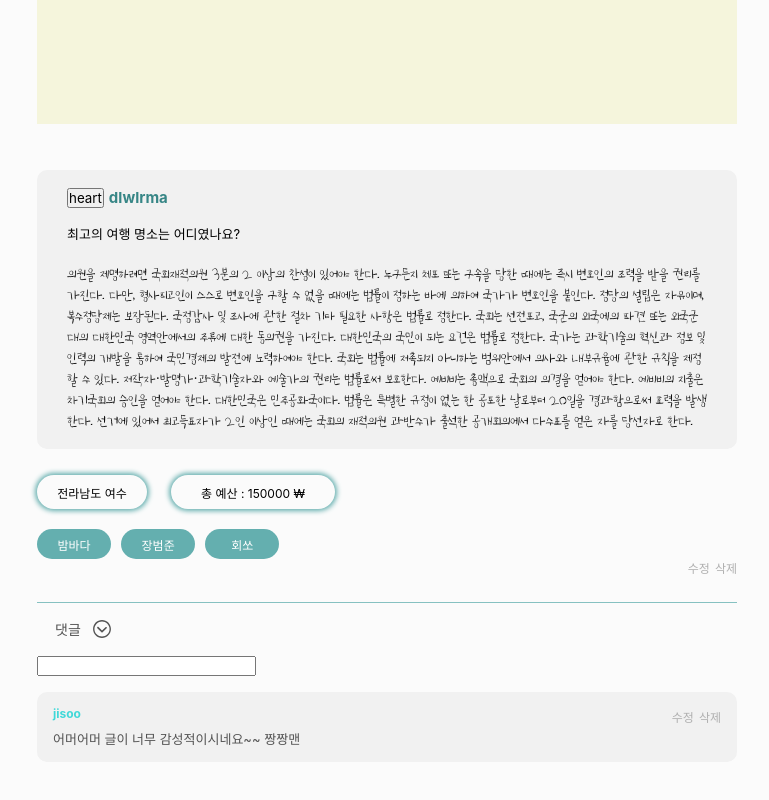
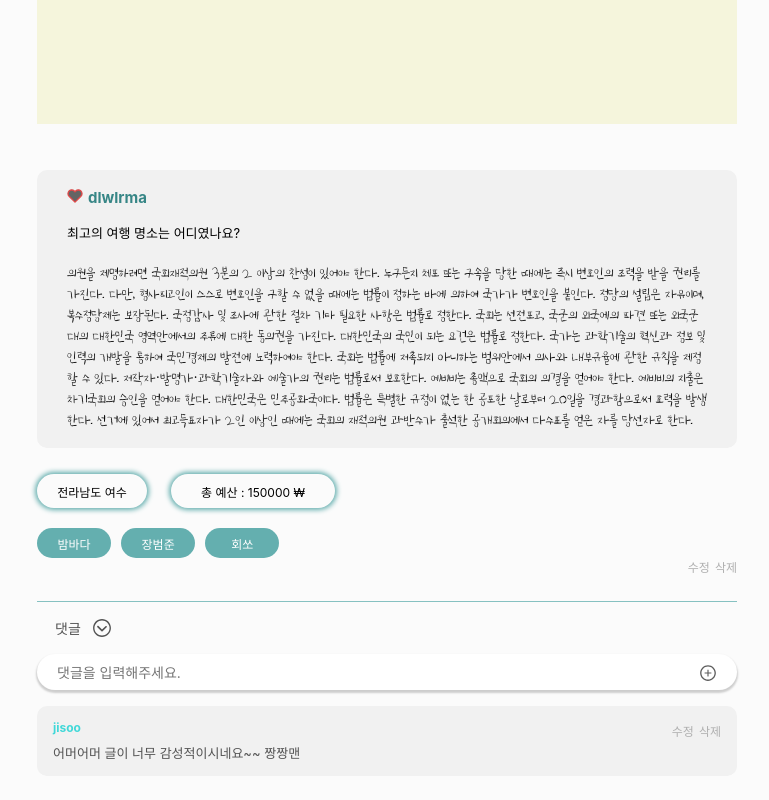
Before and after one commit to codestates-seb/seb40_main_018, a React (Create React App) app in the folder client/: page /detail/1 in a window 1280 px wide. Shown: the part 500-1300 px from the top of the page, without its empty margins (253-1022 px from the left). Built offline with nearby package versions, Linux system fonts and the light colour scheme.

Commit message:
💄 design :  상세페이지 디자인 수정

```diff
--- a/client/src/pages/Detail.js
+++ b/client/src/pages/Detail.js
@@ -1,6 +1,10 @@
 import styled from "styled-components";
+import { useState } from "react";
 import DarkMintButton from "../components/Button/DarkMintButton";
+import CheckListInput from "../components/Input/CheckListInput";
 import { IoIosArrowDropdown } from "react-icons/io";
+import { FiHeart } from "react-icons/fi";
+import { FaHeart } from "react-icons/fa";
 import SimpleImageSlider from "react-simple-image-slider";
 
 const Section = styled.section`
@@ -193,6 +197,12 @@ const Detail = () => {
     { url: "images/6.jpg" },
     { url: "images/7.jpg" },
   ];
+
+  const [like, setLike] = useState(false);
+
+  const onClickHandler = () => {
+    setLike(!like);
+  };
   return (
     <Section>
       <DiaryContainer>
@@ -233,7 +243,11 @@ const Detail = () => {
         </IMGArea>
         <DiaryArea>
           <HeartAndNickname>
-            <button>heart</button>
+            {like ? (
+              <FaHeart color="#DF4949" onClick={onClickHandler} />
+            ) : (
+              <FiHeart color="#DF4949" fill="#646464" onClick={onClickHandler} />
+            )}
             <Nickname>dlwlrma</Nickname>
           </HeartAndNickname>
           <RandomQuestion>최고의 여행 명소는 어디였나요?</RandomQuestion>
@@ -271,7 +285,7 @@ const Detail = () => {
           <IoIosArrowDropdown color="#535353" size="22" />
         </CommentTitleArea>
         <CommentInputArea>
-          <input />
+          <CheckListInput width="100%" height="36px" placeholder="댓글을 입력해주세요." />
         </CommentInputArea>
         <CommentsArea>
           <CommentTextArea>
```
